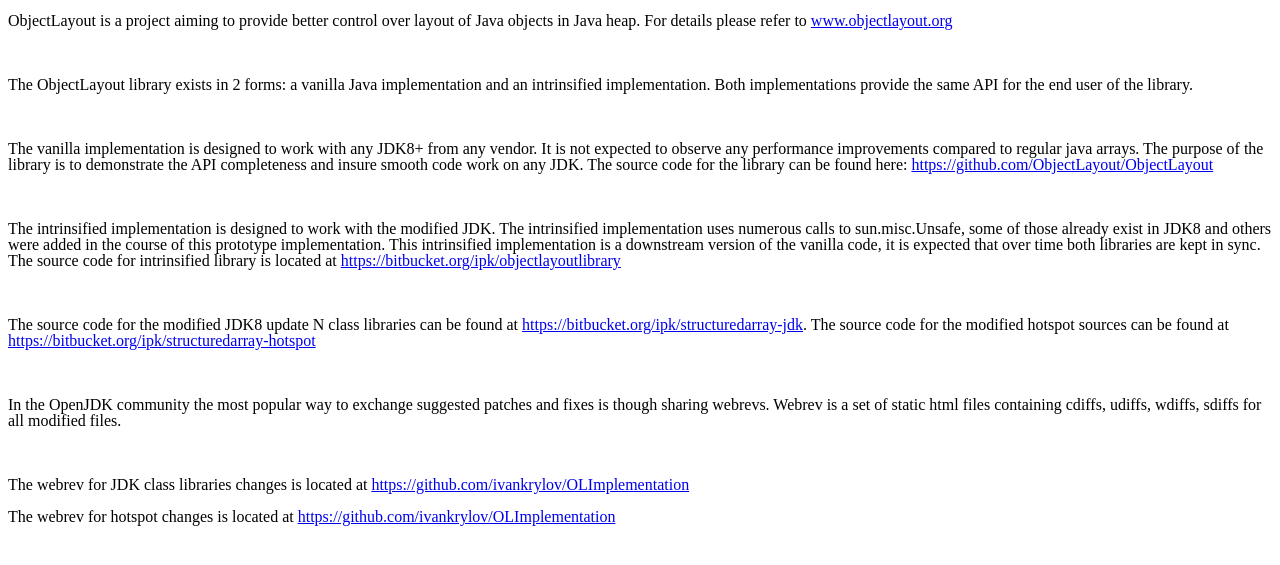
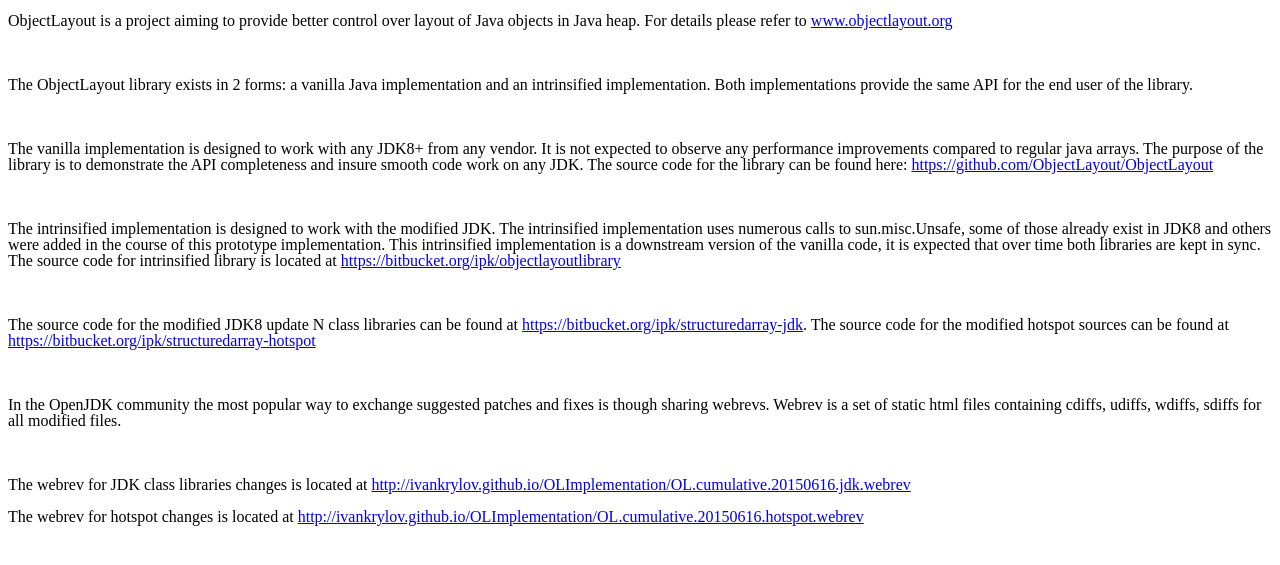
Before and after one commit to ivankrylov/OLImplementation, a plain HTML site: page index.html in a window 1280 px wide. Shown: the part 67-632 px from the top of the page. Drawn offline with Linux system fonts and the light colour scheme.

Commit message:
Webrevs 2015-06-16 index.html update 1

```diff
--- a/index.html
+++ b/index.html
@@ -67,10 +67,10 @@
 </p>
 <p style="margin-bottom: 0in; line-height: 100%">The webrev for JDK
 class libraries changes is located at
-<a href="https://github.com/ivankrylov/OLImplementation">https://github.com/ivankrylov/OLImplementation</a></p>
+<a href="http://ivankrylov.github.io/OLImplementation/OL.cumulative.20150616.jdk.webrev">http://ivankrylov.github.io/OLImplementation/OL.cumulative.20150616.jdk.webrev</a></p>
 <p style="margin-bottom: 0in; line-height: 100%">The webrev for
 hotspot changes is located at
-<a href="https://github.com/ivankrylov/OLImplementation">https://github.com/ivankrylov/OLImplementation</a></p>
+<a href="http://ivankrylov.github.io/OLImplementation/OL.cumulative.20150616.hotspot.webrev">http://ivankrylov.github.io/OLImplementation/OL.cumulative.20150616.hotspot.webrev</a></p>
 <p style="margin-bottom: 0in; line-height: 100%"><br>
 </p>
 <p style="margin-bottom: 0in; line-height: 100%"><br>
```
